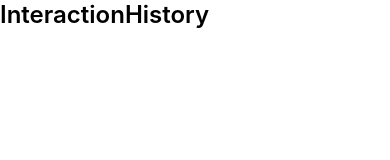
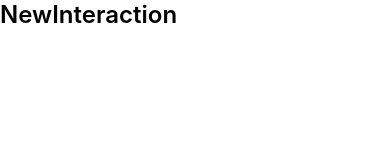
Before and after one commit to RushanCources/InteractionHistory, a React Native app in the folder interactio-history-rn/: screen / in a window 390 px wide. Shown: the top 160 px of the page. Built offline with nearby package versions, Linux system fonts and the light colour scheme.

Commit message:
TestChange

```diff
--- a/interactio-history-rn/src/App.js
+++ b/interactio-history-rn/src/App.js
@@ -1,11 +1,11 @@
 import type {Node} from 'react';
 import React from 'react';
-import {SafeAreaView, StyleSheet, Text,} from 'react-native';
+import {SafeAreaView, StyleSheet, Text} from 'react-native';
 
 const App: () => Node = () => {
   return (
     <SafeAreaView>
-            <Text style={styles.sectionTitle}>InteractionHistory</Text>
+      <Text style={styles.sectionTitle}>NewInteraction</Text>
     </SafeAreaView>
   );
 };
```
Lines whose indentation alone changed are shown as unchanged.
